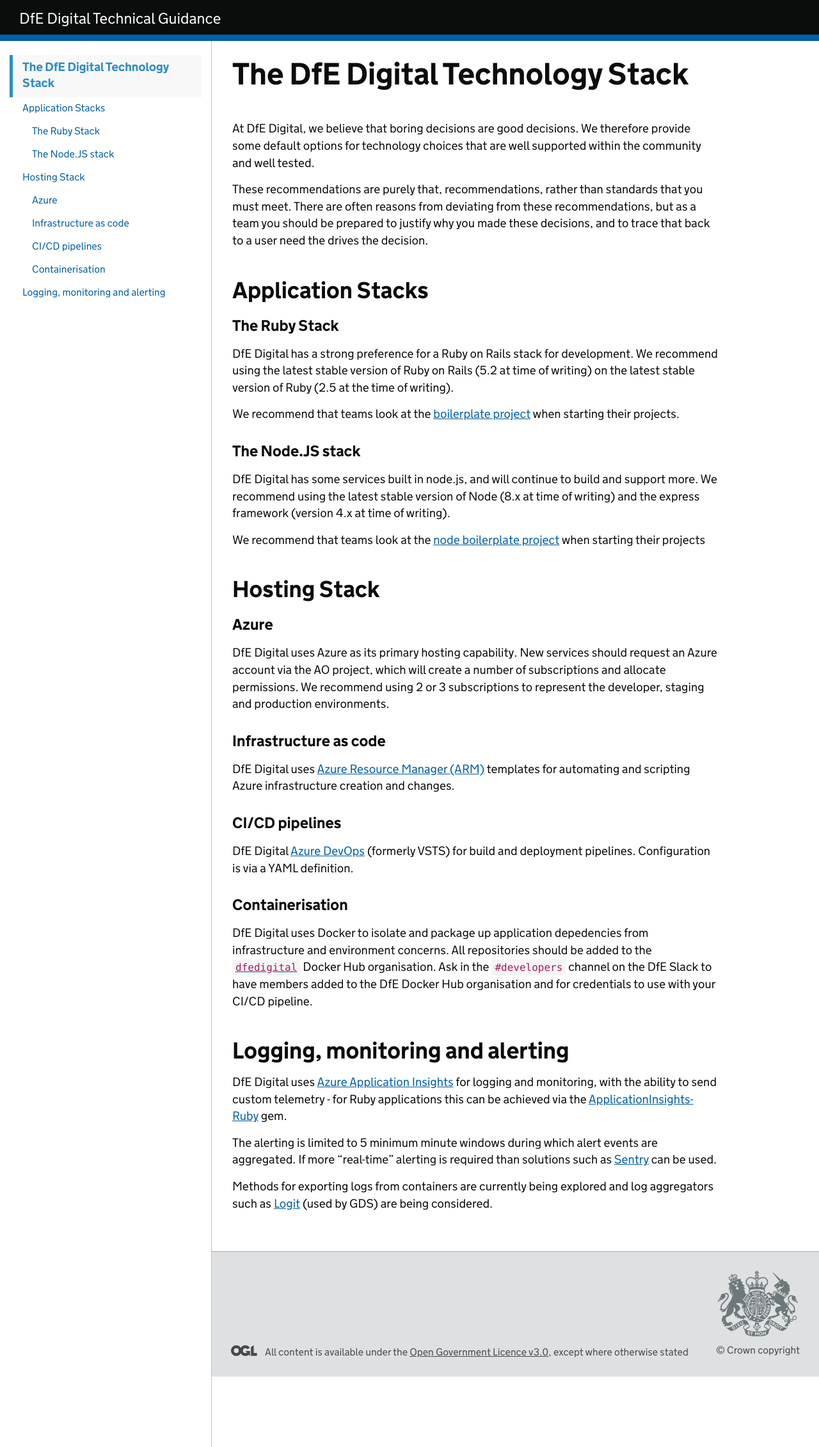
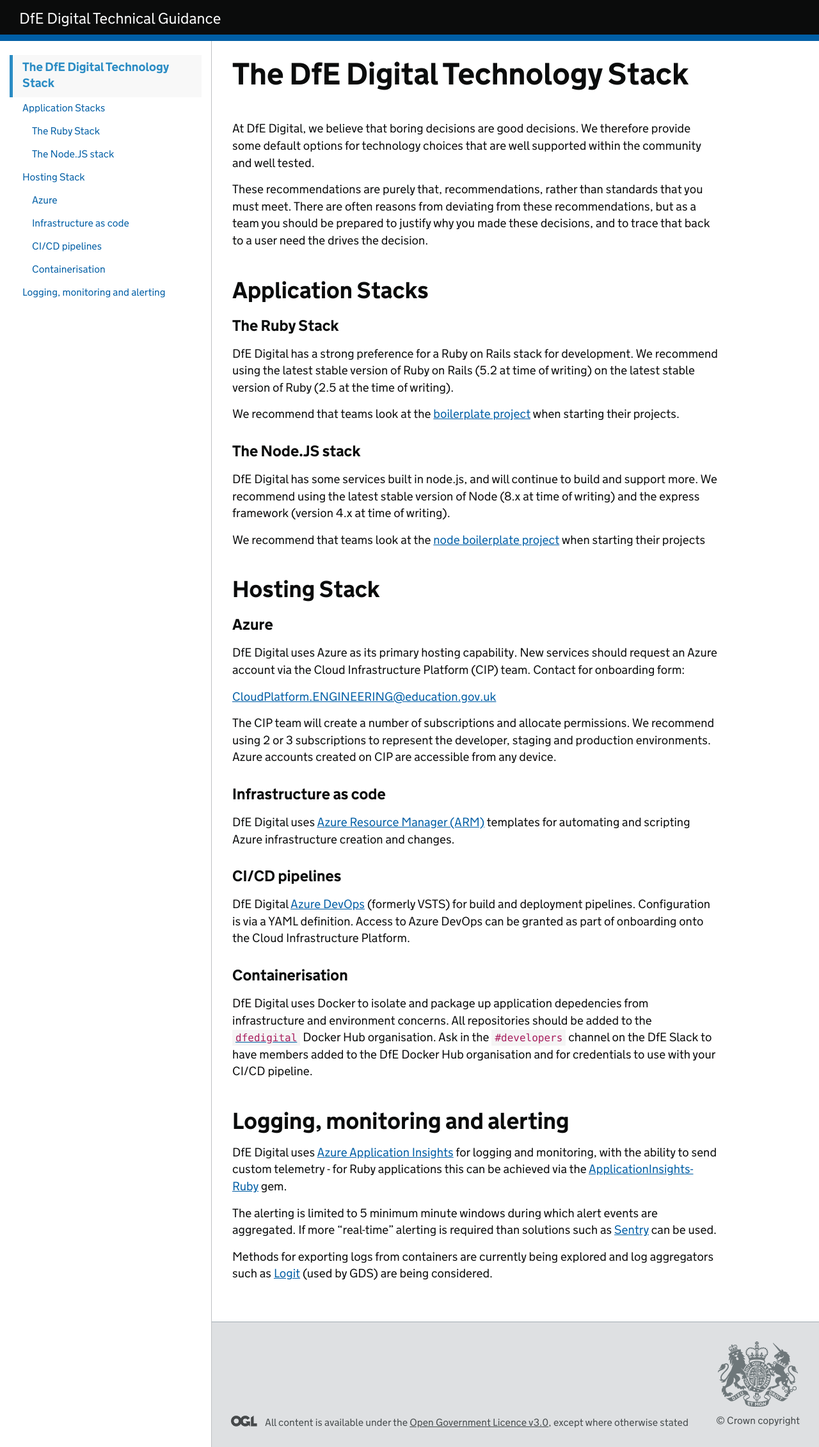
Before and after one commit to DFE-Digital/technical-guidance, a Jekyll site: the page built from guides/default-technology-stack.md, in a window 1280 px wide. Shown: the whole page at 64% size. Built offline with Jekyll 4.4.1, drawn with Linux system fonts in a browser that asks for light colours; our own code applies the rules of GitHub Pages for plain Markdown files.

Commit message:
Update with Cloud Infrastructure Platform info

```diff
--- a/guides/default-technology-stack.md
+++ b/guides/default-technology-stack.md
@@ -25,7 +25,11 @@ We recommend that teams look at the [node boilerplate project](https://github.co
 ## Hosting Stack
 ### Azure
 
-DfE Digital uses Azure as its primary hosting capability.  New services should request an Azure account via the AO project, which will create a number of subscriptions and allocate permissions.  We recommend using 2 or 3 subscriptions to represent the developer, staging and production environments.
+DfE Digital uses Azure as its primary hosting capability. New services should request an Azure account via the Cloud Infrastructure Platform (CIP) team. Contact for onboarding form:
+
+<CloudPlatform.ENGINEERING@education.gov.uk>
+
+The CIP team will create a number of subscriptions and allocate permissions.  We recommend using 2 or 3 subscriptions to represent the developer, staging and production environments. Azure accounts created on CIP are accessible from any device.
 
 ### Infrastructure as code
 
@@ -33,7 +37,7 @@ DfE Digital uses [Azure Resource Manager (ARM)](https://docs.microsoft.com/en-us
 
 ### CI/CD pipelines
 
-DfE Digital [Azure DevOps](https://azure.microsoft.com/en-gb/services/devops/) (formerly VSTS) for build and deployment pipelines. Configuration is via a YAML definition.
+DfE Digital [Azure DevOps](https://azure.microsoft.com/en-gb/services/devops/) (formerly VSTS) for build and deployment pipelines. Configuration is via a YAML definition. Access to Azure DevOps can be granted as part of onboarding onto the Cloud Infrastructure Platform.
 
 ### Containerisation
 
```
